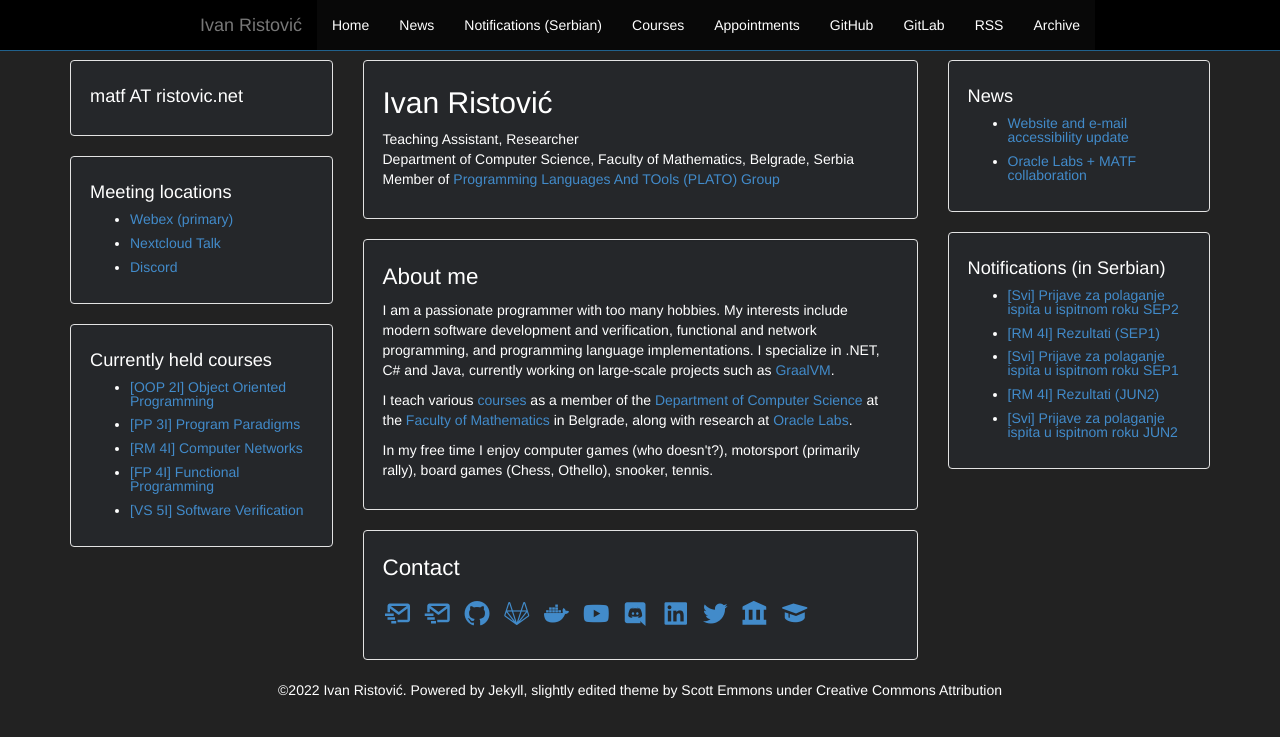
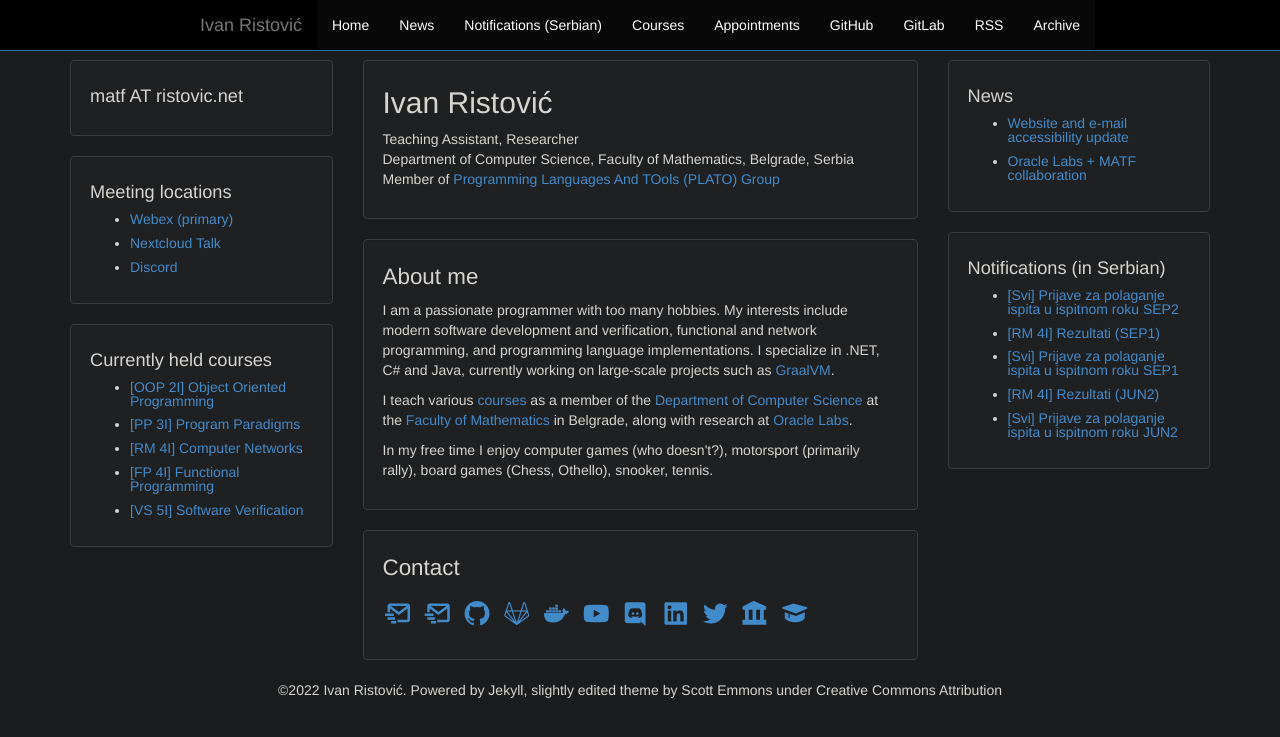
Before and after one commit to ivan-ristovic/ivan-ristovic.github.io, a Jekyll site: the page built from index.html, in a window 1280 px wide. Shown: the top 737 px of the page. Built offline with Jekyll 4.4.1, drawn with Linux system fonts in a browser that asks for light colours.

Commit message:
[CSS] Update colors

```diff
--- a/css/theme.css
+++ b/css/theme.css
@@ -1,13 +1,13 @@
 .author {
-    color: beige;
+    color: #d8d4cf;
 }
 
 .author a {
-    color: beige;
+    color: #d8d4cf;
 }
 
 body {
-    background-color: #222222;
+    background-color: #1a1c1d;
     padding-top: 60px;
     padding-bottom: 60px;
 }
@@ -18,8 +18,9 @@
 }
 
 .well {
-    background-color: #25272a;
-    color: white;
+    background-color: #1e2021;
+    border-color: rgb(56, 61, 63);
+    color: #d8d4cf;
     padding-top: 5px;
 }
 
@@ -40,7 +41,7 @@
 }
 
 .copyright {
-    color: #ffffff;
+    color: #d8d4cf;
 }
 
 .footer {
@@ -49,13 +50,13 @@
 }
 
 .footer a {
-    color: white;
+    color: #d8d4cf;
 }
 
 .navbar {
     background-color: #000000;
-    border-color: #21618c;
-    color: white;
+    border-color: #2772a4;
+    color: #d8d4cf;
 }
 
 .navbar-fixed-top {
@@ -64,15 +65,15 @@
 }
 
 .navbar-brand {
-    color: #ffffff;
+    color: #d8d4cf;
 }
 
 .pagination {
-    color: #ffffff;
+    color: #d8d4cf;
 }
 
 .sidebar h1 {
-    color: white;
+    color: #d8d4cf;
     font-size: 1.3em;
 }
 
@@ -95,6 +96,6 @@
 }
 
 code {
-    color: #ffffff;
+    color: #d8d4cf;
     background-color: #515151;
 }
```
